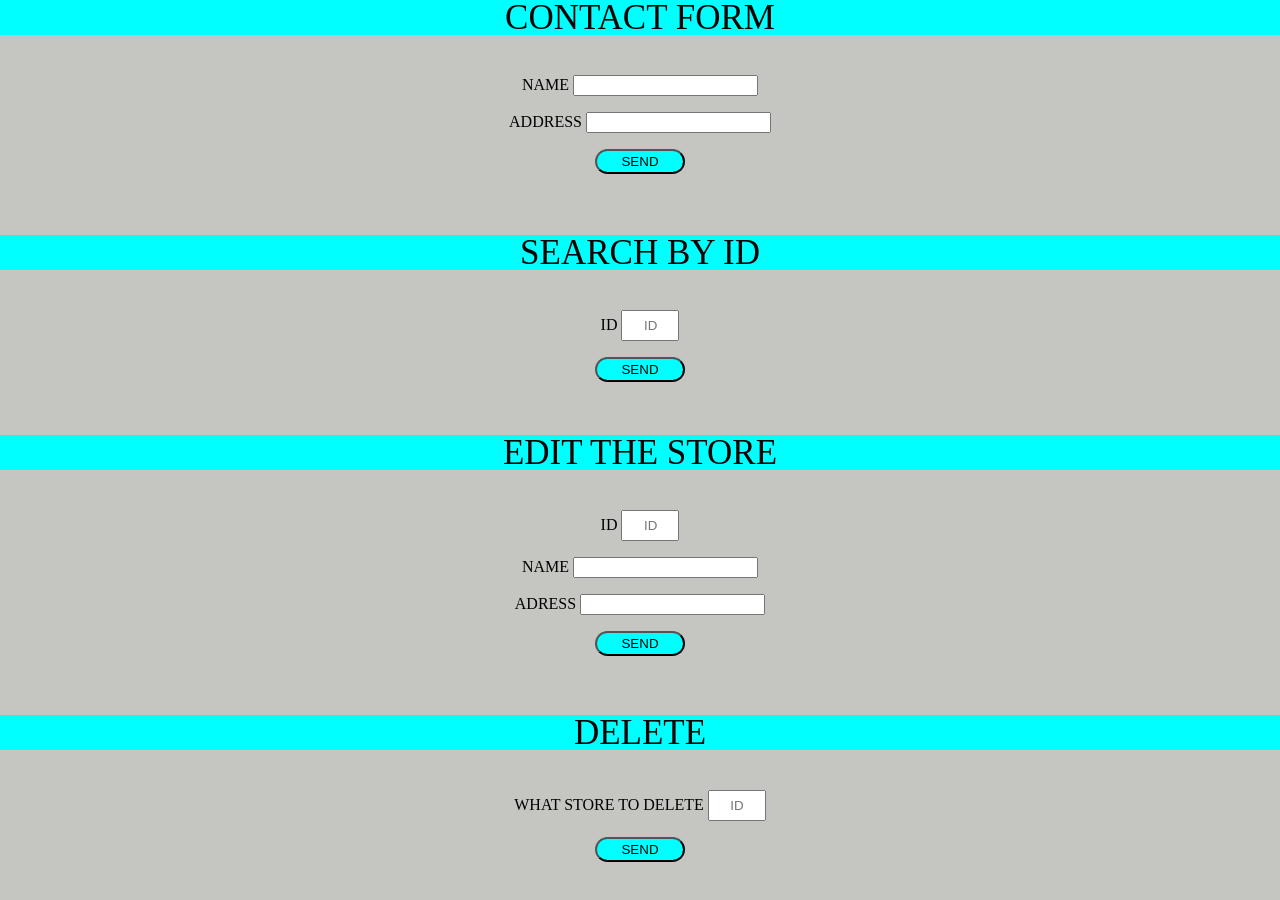
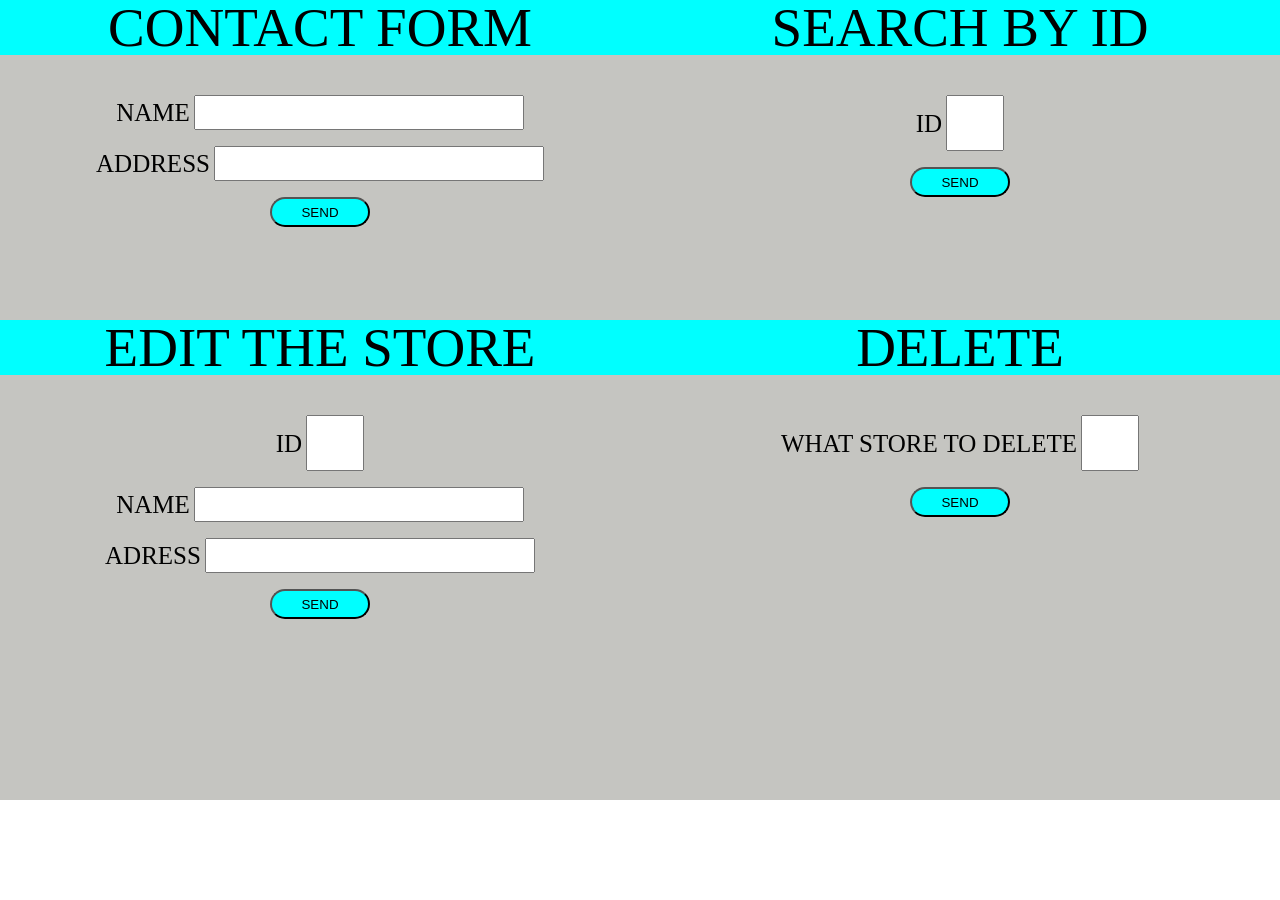
Before and after one commit to Lucas-Cunhaa/Front-End-DoDev-Exercises, a website: page src/storeRegistration/index.html in a window 1280 px wide. After the commit the page ends 800 px from the top, so only its background shows below. Drawn offline with Linux system fonts and the light colour scheme.

Commit message:
Adding Media Query for computer and screen bigger than 830px

```diff
--- a/src/storeRegistration/index.css
+++ b/src/storeRegistration/index.css
@@ -56,7 +56,7 @@ h2{
     margin-bottom: 5vh;
 }
 .searchForm{
-    margin-top: 10vh;
+    margin-top: 20vh;
     height: 10vh;
 }
 .button{
@@ -85,3 +85,63 @@ h2{
 #delete{
     margin-right: 109px;
 }
+@media screen and (min-width: 840px){
+    h2{
+        font-size: 55px;
+        margin-bottom: 5vh;
+    }
+    label{
+        font-size: 25px;
+    }
+
+    .number{
+        width: 50px;
+        height: 50px;
+        font-size: 25px;
+    }
+    .text{
+        font-size: 25px;
+    }
+    .button{
+        width: 100px;
+        height: 30px;
+    }
+    .content{
+        height: 100vh;
+    }
+    .contact{
+        display: flex;
+        width: 100%;
+        flex-direction: row;
+        justify-content: space-between;
+        height: 20vh;
+    }
+    .postForm{
+        width: 50%;
+    }
+    .searchForm{
+        width: 50%;
+        margin-top: 0;
+
+    }
+    .edit{
+        display: flex;
+        width: 100%;
+        flex-direction: row;
+        justify-content: space-between;
+        height: 20vh;
+
+    }
+    .putForm{
+        width: 50%;
+
+        margin-top: 20vh;
+    }
+    .deleteForm{
+        width: 50%;
+        margin-top: 20vh;
+
+
+    }
+
+}
--- a/src/storeRegistration/index.html
+++ b/src/storeRegistration/index.html
@@ -8,9 +8,10 @@
 </head>
 <body>
     <section class="content">
-        <section class="form">
-            <h2>CONTACT FORM</h2>
+        <section class="contact">
+
             <form class="postForm" method="POST">
+                <h2>CONTACT FORM</h2>
                 <label for="name">NAME</label>
                 <input  class = "postName text" type="text" id="name" name="name" required><br><br>
 
@@ -28,7 +29,8 @@
                 <input  class = "search button" id ="searchButton button"  type="submit" value="SEND"></input>
 
             </form>
-
+        </section>
+        <section class="edit">
             <form class="putForm" method="put">
                 <h2>EDIT THE STORE</h2>
                 <label for="putId">ID</label>
@@ -49,8 +51,9 @@
 
                     <input class ="button" id ="deleteButton"  type="submit" value="SEND">
             </form>
-        </section>
     </section>
+     </section>
+</section>
     <script src="./index.js"></script>
 </body>
 </html>
```
